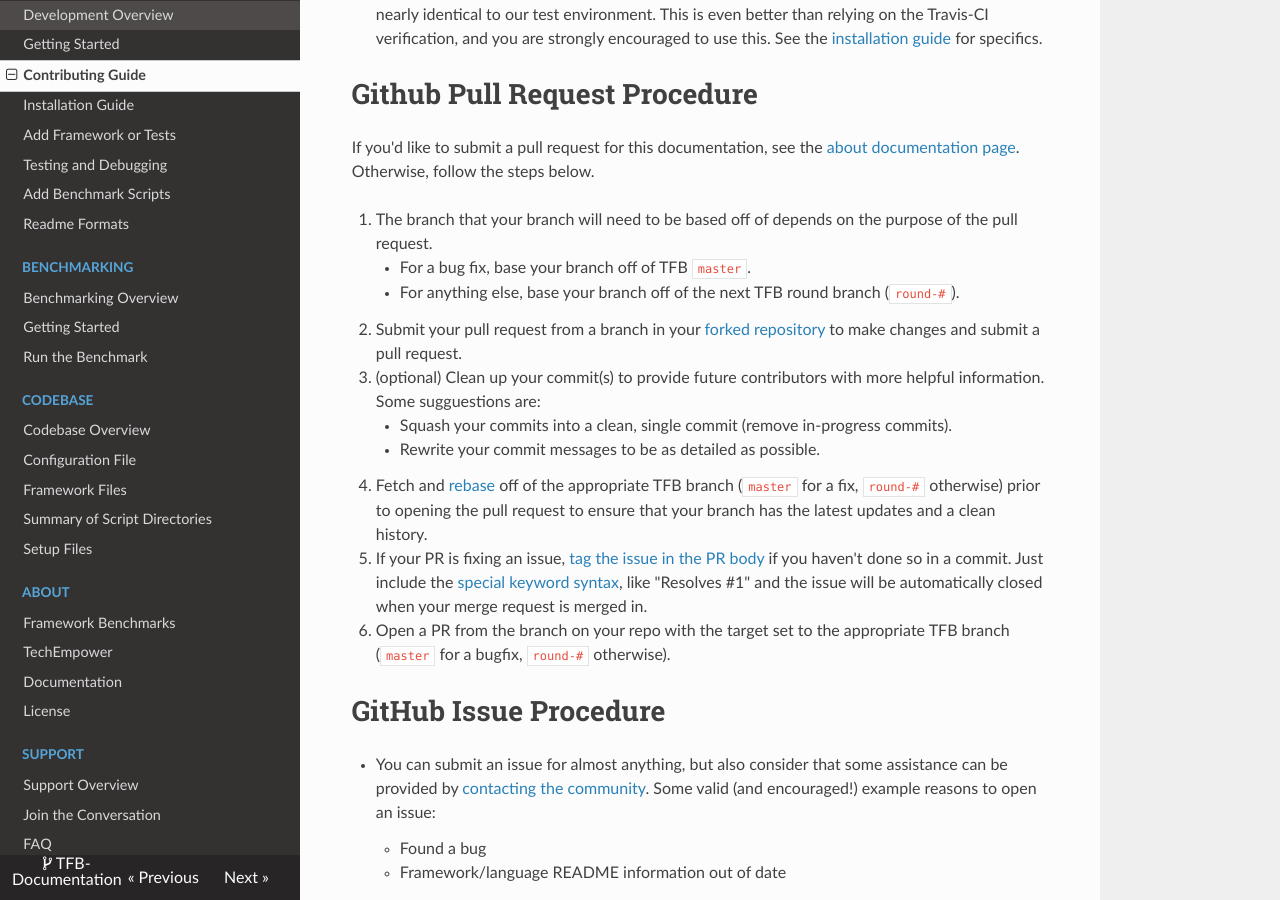
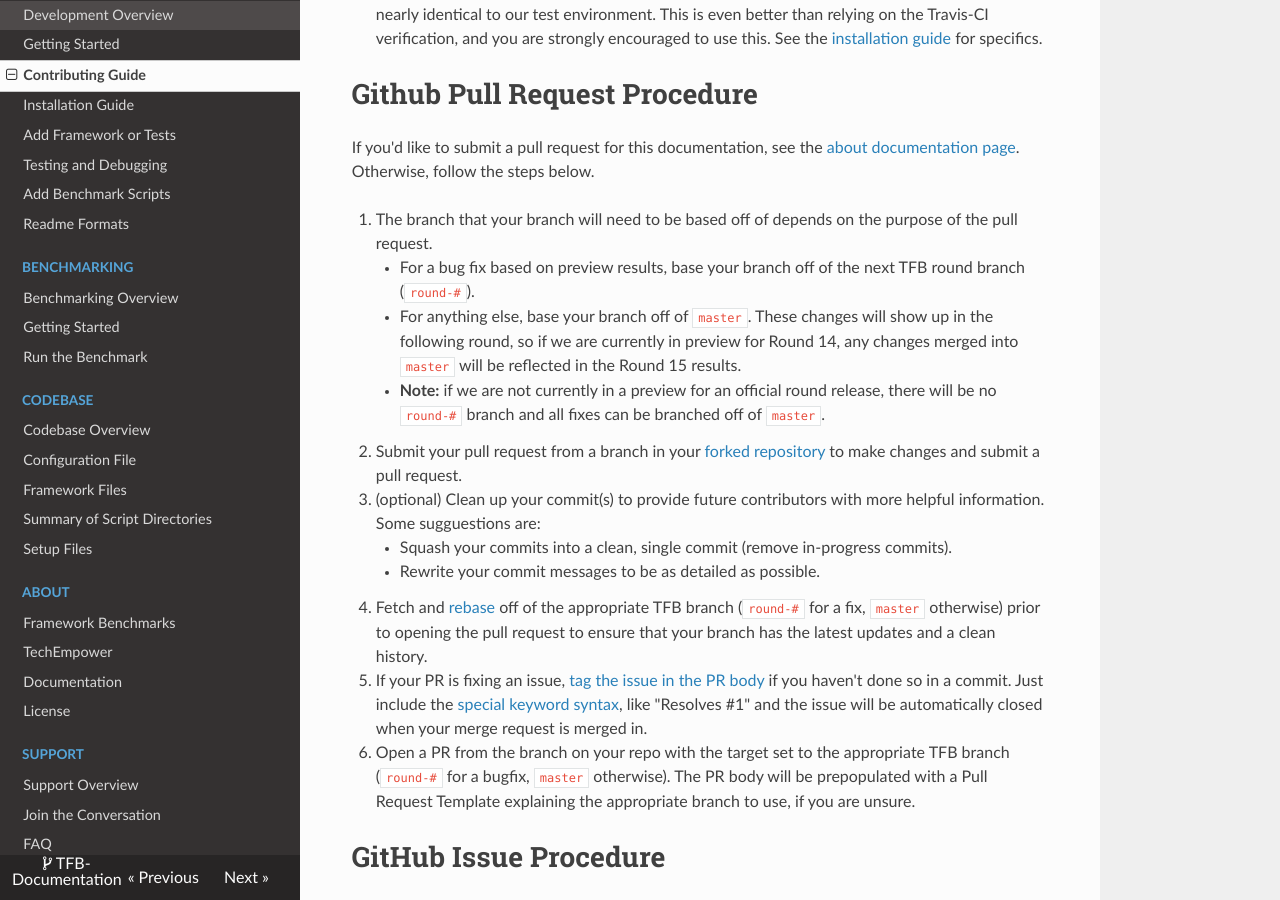
Before and after one commit to nbrady-techempower/TFB-Documentation, an MkDocs documentation site: the page built from docs/Development/Contributing-Guide.md, in a window 1280 px wide and 900 px high, scrolled down 686 px. Built offline with MkDocs 1.6.1, drawn with Linux system fonts in a browser that asks for light colours; nearby versions of some CDN libraries; old or Windows-style settings are respelled for this version of MkDocs.

Commit message:
updated Github Pull Request Procedure to match our new branching scheme

```diff
--- a/docs/Development/Contributing-Guide.md
+++ b/docs/Development/Contributing-Guide.md
@@ -39,9 +39,15 @@ below.
 
 1. The branch that your branch will need to be based off of depends on the
 purpose of the pull request.
-    * For a bug fix, base your branch off of TFB `master`.
-    * For anything else, base your branch off of the next TFB round branch
-    (`round-#`).
+    * For a bug fix based on preview results, base your branch off of the
+    next TFB round branch (`round-#`).
+    * For anything else, base your branch off of `master`. These changes will
+    show up in the following round, so if we are currently in preview for
+    Round 14, any changes merged into `master` will be reflected in the Round
+     15 results.
+    * __Note:__ if we are not currently in a preview for an official round
+    release, there will be no `round-#` branch and all fixes can be branched
+     off of `master`.
 2. Submit your pull request from a branch in your
 [forked repository](https://help.github.com/articles/fork-a-repo/) to make
 changes and submit a pull request.
@@ -51,7 +57,7 @@ helpful information. Some sugguestions are:
     commits).
     * Rewrite your commit messages to be as detailed as possible.
 4. Fetch and [rebase](https://help.github.com/articles/about-git-rebase/) off
-of the appropriate TFB branch (`master` for a fix, `round-#` otherwise) prior
+of the appropriate TFB branch (`round-#` for a fix, `master` otherwise) prior
 to opening the pull request to ensure that your branch has the latest updates
 and a clean history.
 5. If your PR is fixing an issue,
@@ -61,7 +67,9 @@ if you haven't done so in a commit. Just include the
 like "Resolves #1" and the issue will be automatically closed when your merge
 request is merged in.
 6. Open a PR from the branch on your repo with the target set to the
-appropriate TFB branch (`master` for a bugfix, `round-#` otherwise).
+appropriate TFB branch (`round-#` for a bugfix, `master` otherwise). The PR
+body will be prepopulated with a Pull Request Template explaining the
+appropriate branch to use, if you are unsure.
 
 # GitHub Issue Procedure
 * You can submit an issue for almost anything, but also consider that some assistance can
```
